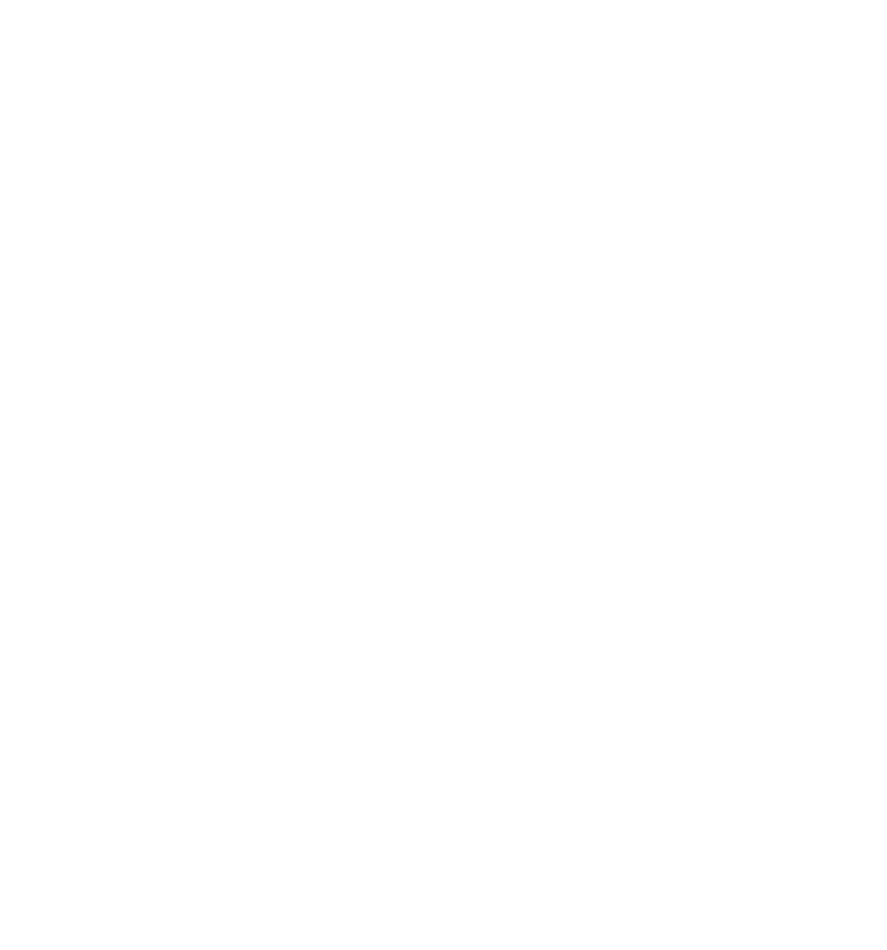
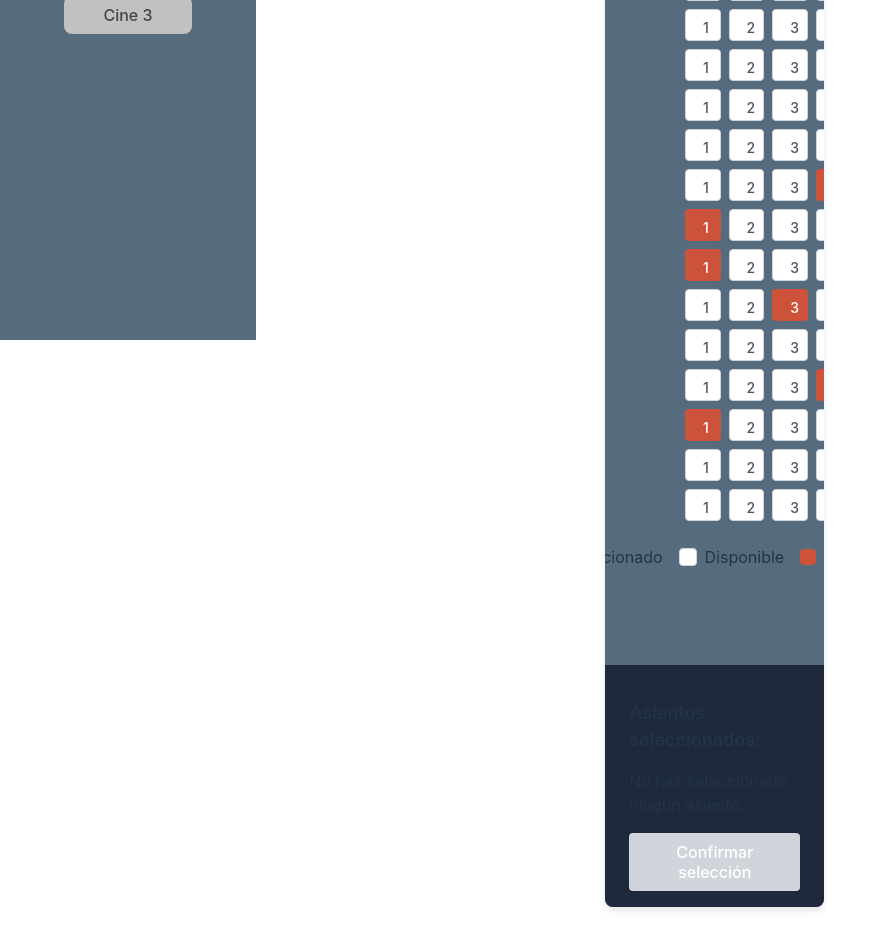
Before and after one commit to Maluco130/frontendTIC, a React (Vite) app in the folder FrontEndTic/: page /seats in a window 1280 px wide. Before the commit this address had no page. Shown: the part 460-1410 px from the top of the page, without its empty margins (0-887 px from the left). Before the commit the page ends 800 px from the top, so only its background shows below. Built offline with nearby package versions, Linux system fonts and the light colour scheme.

Commit message:
Pagina  Seats

```diff
--- a/FrontEndTic/src/App.jsx
+++ b/FrontEndTic/src/App.jsx
@@ -6,6 +6,7 @@
 import Billboard from "./pages/Billboard.jsx";
 import Login from "./pages/login.jsx";
 import Register from "./pages/Register.jsx"; // Asegúrate de que la ruta sea correcta
+import Seats from "./pages/Seats.jsx";
 import "./index.css";
 
 function App() {
@@ -15,6 +16,7 @@
         <Route path="/" element={<Billboard />} />
         <Route path="/login" element={<Login />} />
         <Route path="/register" element={<Register />} />
+        <Route path="/seats" element={<Seats />} />
       </Routes>
     </Router>
   );
--- /dev/null
+++ b/FrontEndTic/src/pages/Seats.jsx
@@ -0,0 +1,161 @@
+import Home from "./Home.jsx";
+import "../styles/Seats.css";
+import { useState } from "react";
+
+const generarAsientos = () => {
+  const asientos = [];
+  const filas = [
+    "A",
+    "B",
+    "C",
+    "D",
+    "E",
+    "F",
+    "G",
+    "H",
+    "I",
+    "J",
+    "K",
+    "L",
+    "M",
+    "N",
+    "O  ",
+  ];
+
+  filas.forEach((fila, filaIndex) => {
+    for (let i = 1; i <= 10; i++) {
+      asientos.push({
+        id: filaIndex * 10 + i,
+        fila,
+        numero: i,
+        estado: Math.random() > 0.8 ? "ocupado" : "disponible",
+      });
+    }
+  });
+
+  return asientos;
+};
+
+function Seats() {
+  const [asientos, setAsientos] = useState(generarAsientos());
+  const [asientosSeleccionados, setAsientosSeleccionados] = useState([]);
+
+  const [selectedButton, setSelectedButton] = useState(null);
+
+  // Función para manejar la selección de un botón
+  const handleSelect = (buttonIndex) => {
+    setSelectedButton(buttonIndex); // Cambia el botón seleccionado
+  };
+
+  const seleccionarAsiento = (asiento) => {
+    if (asiento.estado === "ocupado") return;
+
+    const nuevosAsientos = asientos.map((a) =>
+      a.id === asiento.id
+        ? {
+            ...a,
+            estado: a.estado === "seleccionado" ? "disponible" : "seleccionado",
+          }
+        : a
+    );
+
+    setAsientos(nuevosAsientos);
+    setAsientosSeleccionados(
+      nuevosAsientos.filter((a) => a.estado === "seleccionado")
+    );
+  };
+
+  const menu = (
+    <div className="nav-buttons">
+      <button
+        className={selectedButton === 1 ? "selected" : ""}
+        onClick={() => handleSelect(1)}
+      >
+        Cine 1
+      </button>
+
+      <button
+        className={selectedButton === 2 ? "selected" : ""}
+        onClick={() => handleSelect(2)}
+      >
+        Cine 2
+      </button>
+
+      <button
+        className={selectedButton === 3 ? "selected" : ""}
+        onClick={() => handleSelect(3)}
+      >
+        Cine 3
+      </button>
+    </div>
+  );
+
+  const content = (
+    <div className="container">
+      <div className="content">
+        <div className="title">
+          <h2>Screen</h2>
+          <h2>_________________________________</h2>
+        </div>
+        <div className="seat-grid">
+          {asientos.map((asiento) => (
+            <button
+              key={asiento.id}
+              className={`seat ${
+                asiento.estado === "ocupado"
+                  ? "occupied"
+                  : asiento.estado === "seleccionado"
+                  ? "selected"
+                  : "available"
+              }`}
+              onClick={() => seleccionarAsiento(asiento)}
+              disabled={asiento.estado === "ocupado"}
+              aria-label={`Asiento ${asiento.fila}${asiento.numero}, ${asiento.estado}`}
+            >
+              {asiento.numero}
+            </button>
+          ))}
+        </div>
+        <div className="legend">
+          <div className="legend-item">
+            <div className="legend-color selected"></div>
+            <span>Seleccionado</span>
+          </div>
+          <div className="legend-item">
+            <div className="legend-color available"></div>
+            <span>Disponible</span>
+          </div>
+          <div className="legend-item">
+            <div className="legend-color occupied"></div>
+            <span>Ocupado</span>
+          </div>
+        </div>
+      </div>
+      <div className="footer">
+        <h3 className="selected-title">Asientos seleccionados:</h3>
+        {asientosSeleccionados.length > 0 ? (
+          <ul className="selected-list">
+            {asientosSeleccionados.map((asiento) => (
+              <li key={asiento.id}>
+                Fila {asiento.fila}, Asiento {asiento.numero}
+              </li>
+            ))}
+          </ul>
+        ) : (
+          <p className="no-selection">No has seleccionado ningún asiento.</p>
+        )}
+        <button
+          className={`confirm-button ${
+            asientosSeleccionados.length === 0 ? "disabled" : "active"
+          }`}
+          disabled={asientosSeleccionados.length === 0}
+        >
+          Confirmar selección
+        </button>
+      </div>
+    </div>
+  );
+  return <Home menuContent={menu} pageContent={content} />;
+}
+
+export default Seats;
--- a/FrontEndTic/src/styles/Home.css
+++ b/FrontEndTic/src/styles/Home.css
@@ -105,8 +105,8 @@
 }
 
 /* Contenido */
-.content {
-  padding: 1.5rem;
+.main-content .content {
+  padding: 5rem;
   flex-grow: 1;
 }
 
--- /dev/null
+++ b/FrontEndTic/src/styles/Seats.css
@@ -0,0 +1,139 @@
+/* Component.css */
+
+.container {
+  width: 50%;
+  height: 100%;
+  max-width: 50rem;
+  margin: 0 auto;
+  background-color: rgb(86, 108, 126);
+  box-shadow: 0 4px 6px rgba(0, 0, 0, 0.1);
+  border-radius: 8px;
+  overflow: hidden;
+}
+
+.content {
+  padding: 1.5rem;
+}
+
+.title {
+  font-size: 1.75rem;
+  font-weight: bold;
+  text-align: center;
+  margin-bottom: 1.5rem;
+}
+
+.screen {
+  font-size: 1.75rem;
+  font-weight: bold;
+  text-align: center;
+  margin-bottom: 1.5rem;
+}
+
+.seat-grid {
+  display: grid;
+  grid-template-columns: repeat(10, 1fr);
+  gap: 0.5rem;
+  margin-bottom: 1.5rem;
+}
+
+.seat {
+  width: 2rem;
+  height: 2rem;
+  border-radius: 4px;
+  font-size: 0.875rem;
+  font-weight: 500;
+  outline: none;
+}
+
+.available {
+  background-color: white;
+  border: 1px solid #d1d5db;
+  color: #4b5563;
+}
+
+.available:hover {
+  background-color: #f3f4f6;
+}
+
+.selected {
+  background-color: #32b221;
+  color: white;
+}
+
+.occupied {
+  background-color: #cd523a;
+  color: #ffffff;
+  cursor: not-allowed;
+}
+
+.legend {
+  display: flex;
+  justify-content: center;
+  gap: 1rem;
+  margin-bottom: 1rem;
+}
+
+.legend-item {
+  display: flex;
+  align-items: center;
+}
+
+.legend-color {
+  width: 1rem;
+  height: 1rem;
+  border-radius: 4px;
+  margin-right: 0.5rem;
+}
+
+.legend-color.selected {
+  background-color: #32b221;
+}
+
+.legend-color.available {
+  border: 1px solid #d1d5db;
+}
+
+.legend-color.occupied {
+  background-color: #cd523a;
+}
+
+.footer {
+  background-color: #1e293b;
+  padding: 1rem 1.5rem;
+}
+
+.selected-title {
+  font-size: 1.125rem;
+  font-weight: 600;
+  margin-bottom: 0.5rem;
+}
+
+.selected-list {
+  margin-bottom: 1rem;
+}
+
+.no-selection {
+  margin-bottom: 1rem;
+}
+
+.confirm-button {
+  width: 100%;
+  padding: 0.5rem 1rem;
+  border-radius: 4px;
+  color: white;
+  font-weight: 500;
+  outline: none;
+}
+
+.confirm-button.active {
+  background-color: #3b82f6;
+}
+
+.confirm-button.active:hover {
+  background-color: #2563eb;
+}
+
+.confirm-button.disabled {
+  background-color: #d1d5db;
+  cursor: not-allowed;
+}
```
